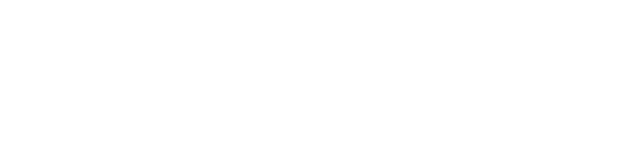
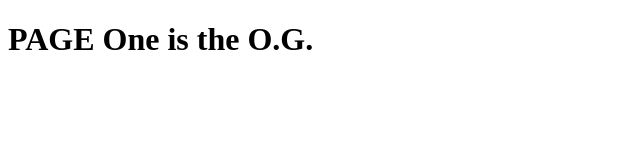
Before and after one commit to stevescarfo/lmproject, a plain HTML site: page PageOne.html in a window 1280 px wide. Shown: the whole page, without its empty margins (0-640 px from the left). Drawn offline with Linux system fonts and the light colour scheme.

Commit message:
updating page one

```diff
--- a/PageOne.html
+++ b/PageOne.html
@@ -3,4 +3,7 @@
   <head>
     <title>Page One</title>
   </head>
+  <body>
+    <h1>PAGE One is the O.G.</h1>
+  </body>
 </html>
```
